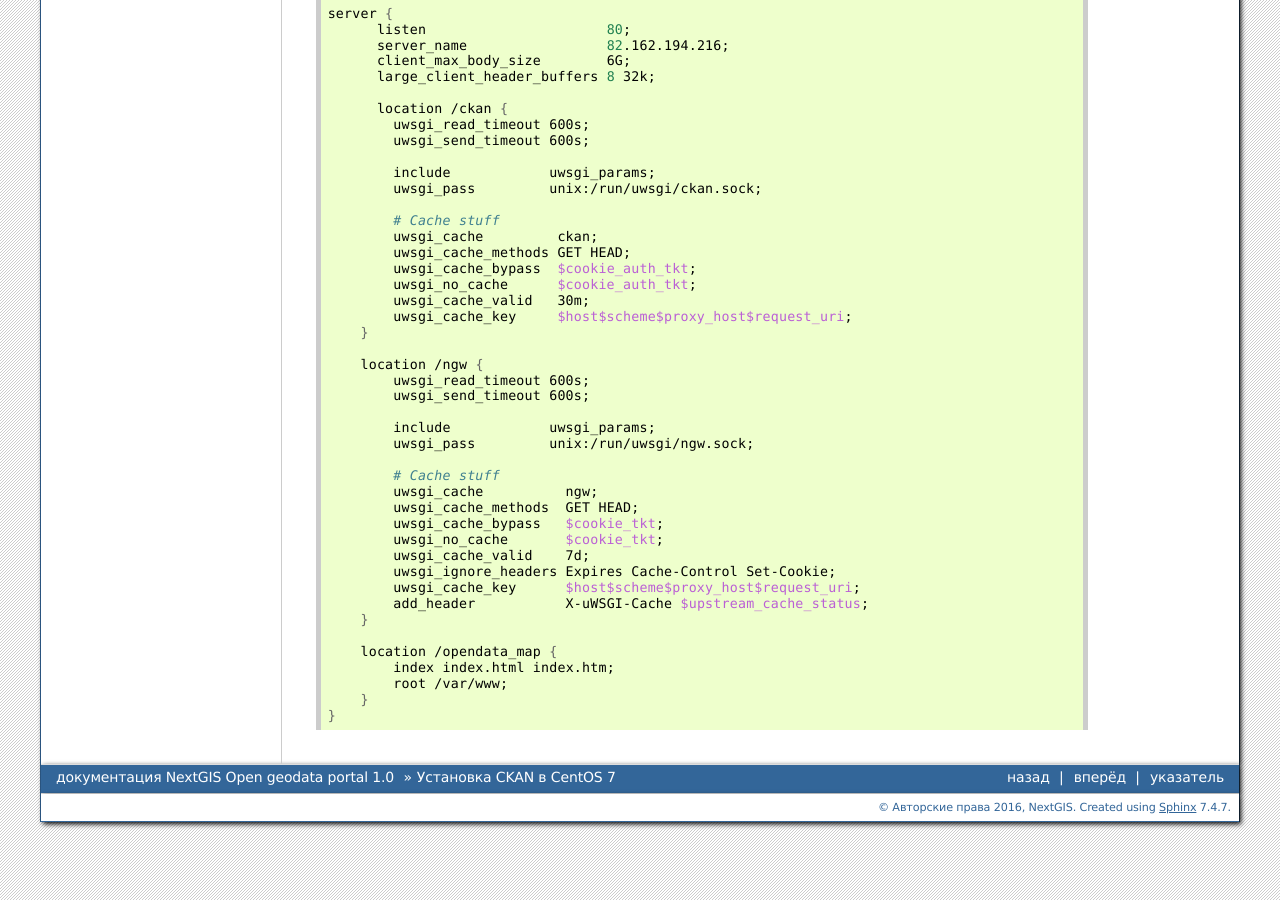
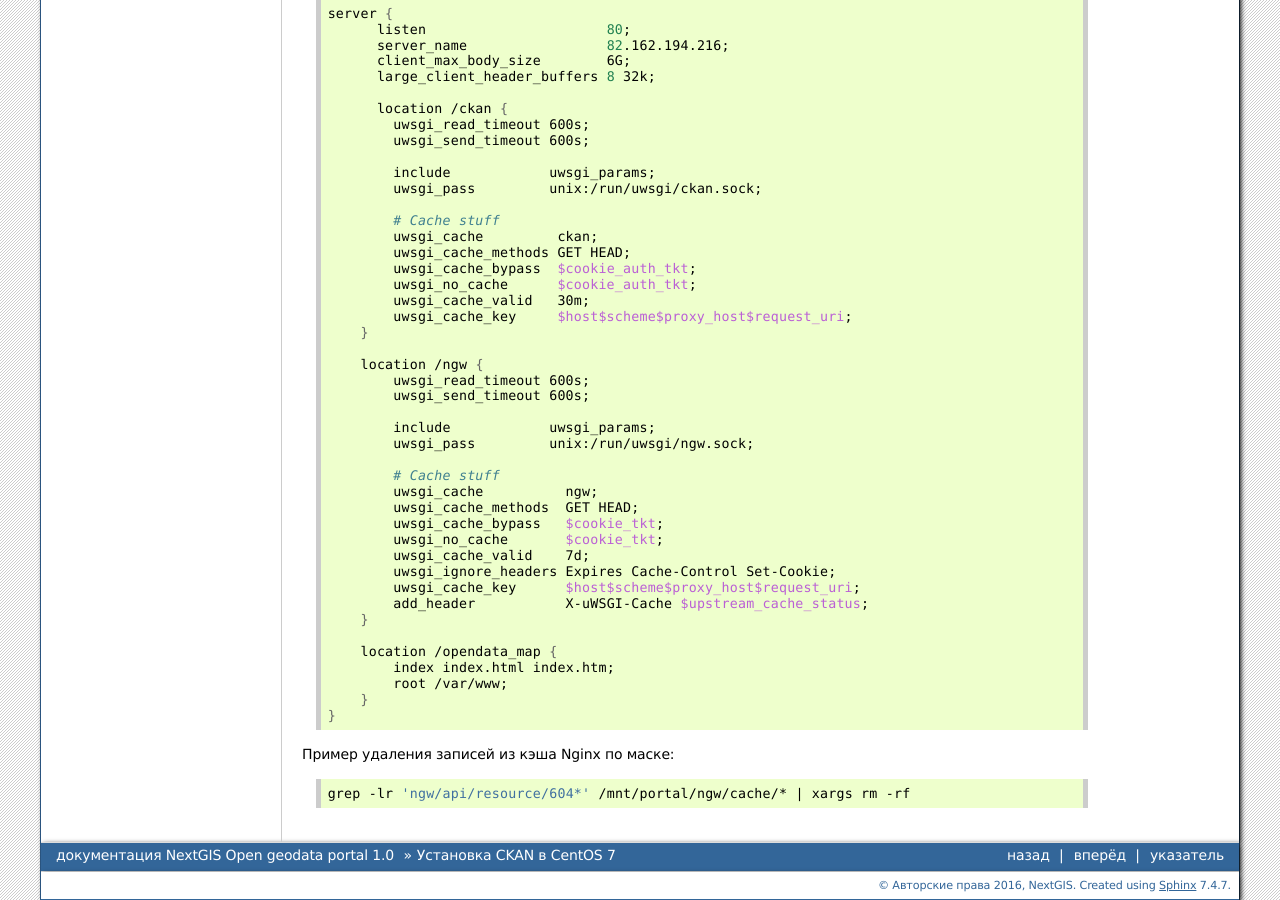
Before and after one commit to nextgis/docs_ogportal, a Sphinx documentation site: the page built from source/install.rst, in a window 1280 px wide and 900 px high, scrolled down 11698 px. Built offline with Sphinx 7.4.7, drawn with Linux system fonts in a browser that asks for light colours; formulas are drawn with MathJax 3.

Commit message:
Delete Nginx cache files by mask

```diff
--- a/source/install.rst
+++ b/source/install.rst
@@ -882,3 +882,10 @@ NextGIS Web на новые. Проще всего это сделать, отр
             root /var/www;
         }
     }
+
+
+Пример удаления записей из кэша Nginx по маске:
+
+.. code:: bash
+
+    grep -lr 'ngw/api/resource/604*' /mnt/portal/ngw/cache/* | xargs rm -rf
```
